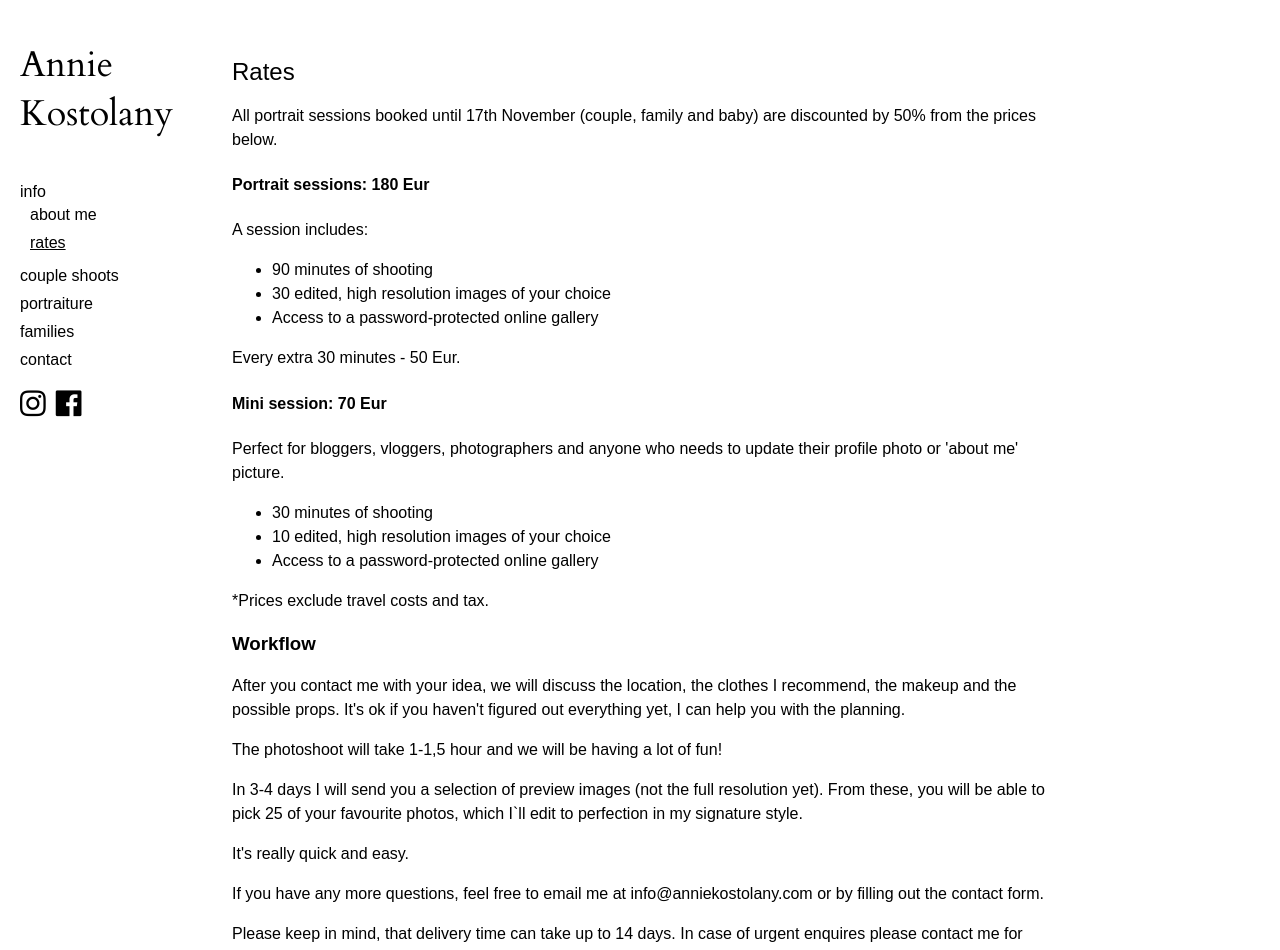
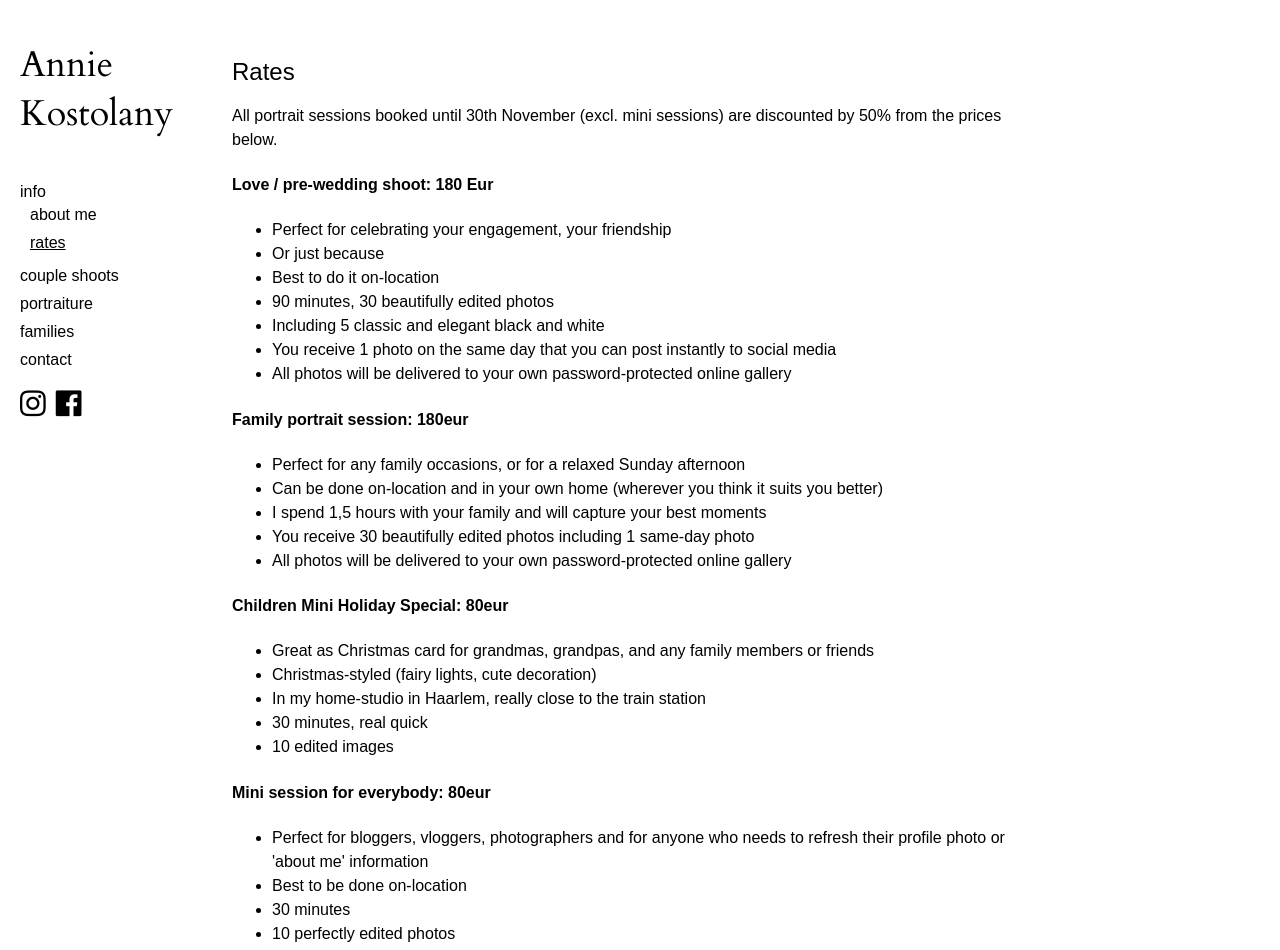
Before and after one commit to 3n1k0/anniekostolany.com, a React app: page /pricing in a window 1280 px wide. Shown: the top 950 px of the page. Built offline with nearby package versions, Linux system fonts and the light colour scheme.

Commit message:
Update Pricing.jsx

```diff
--- a/src/components/pages/Pricing.jsx
+++ b/src/components/pages/Pricing.jsx
@@ -7,47 +7,58 @@ export default () => (
 
 <h2>Rates</h2>
 
-<p>All portrait sessions booked until 17th November (couple, family and baby) are discounted by 50% from the prices below.</p>
+<p>All portrait sessions booked until 30th November (excl. mini sessions) are discounted by 50% from the prices below.</p>
 
 
-<h4>Portrait sessions: 180 Eur</h4>
-
-<p>A session includes:</p>
+<h4>Love / pre-wedding shoot: 180 Eur</h4>
 
 <ul>
-<li>90 minutes of shooting</li>
-<li>30 edited, high resolution images of your choice</li>
-<li>Access to a password-protected online gallery</li>
+<li>Perfect for celebrating your engagement, your friendship</li>
+<li>Or just because</li>
+<li>Best to do it on-location</li>
+<li>90 minutes, 30 beautifully edited photos</li>
+<li>Including 5 classic and elegant black and white</li>
+<li>You receive 1 photo on the same day that you can post instantly to social media</li>
+<li>All photos will be delivered to your own password-protected online gallery</li>
+
 </ul>
 
-Every extra 30 minutes - 50 Eur.
+
+<h4>Family portrait session: 180eur</h4>
+
+<ul>
+<li>Perfect for any family occasions, or for a relaxed Sunday afternoon</li>
+<li>Can be done on-location and in your own home (wherever you think it suits you better)</li>
+<li>I spend 1,5 hours with your family and will capture your best moments</li>
+<li>You receive 30 beautifully edited photos including 1 same-day photo</li>
+<li>All photos will be delivered to your own password-protected online gallery</li>
+</ul>
 
 
-<h4>Mini session: 70 Eur</h4>
-
-<p>Perfect for bloggers, vloggers, photographers and anyone who needs to update their profile photo or 'about me' picture.</p>
-
+<h4>Children Mini Holiday Special: 80eur</h4>
 <ul>
-<li>30 minutes of shooting</li>
-<li>10 edited, high resolution images of your choice</li>
-<li>Access to a password-protected online gallery</li>
+<li>Great as Christmas card for grandmas, grandpas, and any family members or friends</li>
+<li>Christmas-styled (fairy lights, cute decoration)</li>
+<li>In my home-studio in Haarlem, really close to the train station</li>
+<li>30 minutes, real quick </li>
+<li>10 edited images</li>
 </ul>
 
-*Prices exclude travel costs and tax.
+
+<h4>Mini session for everybody: 80eur</h4>
+<ul>
+<li>Perfect for bloggers, vloggers, photographers and for anyone who needs to refresh their profile photo or 'about me' information</li>
+<li>Best to be done on-location</li>
+<li>30 minutes </li>
+<li>10 perfectly edited photos </li>
+</ul>
 
 
-<h3>Workflow</h3>
-<p>After you contact me with your idea, we will discuss the location, the clothes I recommend, the makeup and the possible props.
-It's ok if you haven't figured out everything yet, I can help you with the planning.</p>
-<p>The photoshoot will take 1-1,5 hour and we will be having a lot of fun!</p>
-<p>In 3-4 days I will send you a selection of preview images (not the full resolution yet). From these, you will be able to pick 25 of your favourite photos, which I`ll edit to perfection in my signature style.</p>
-<p>It's really quick and easy.</p>
-<p>If you have any more questions, feel free to email me at info@anniekostolany.com or by filling out the contact form.</p>
 
-<p>Please keep in mind, that delivery time can take up to 14 days. In case of urgent enquires please contact me for express rates. </p>
+<p>Delivery time can take up to 7 days.</p>
 
-	<p>Event photography is excluded from promotion. All events are individually priced based on location, number of people and length of the period you need me to be there.</p>
-<p>50% discount is only valid for bookings made until 17. 11.</p>
+
+<p>50% discount is only valid for bookings made until 30. 11. 2017.</p>
 		<BookNowButton />
 	</Page>
 );
```
